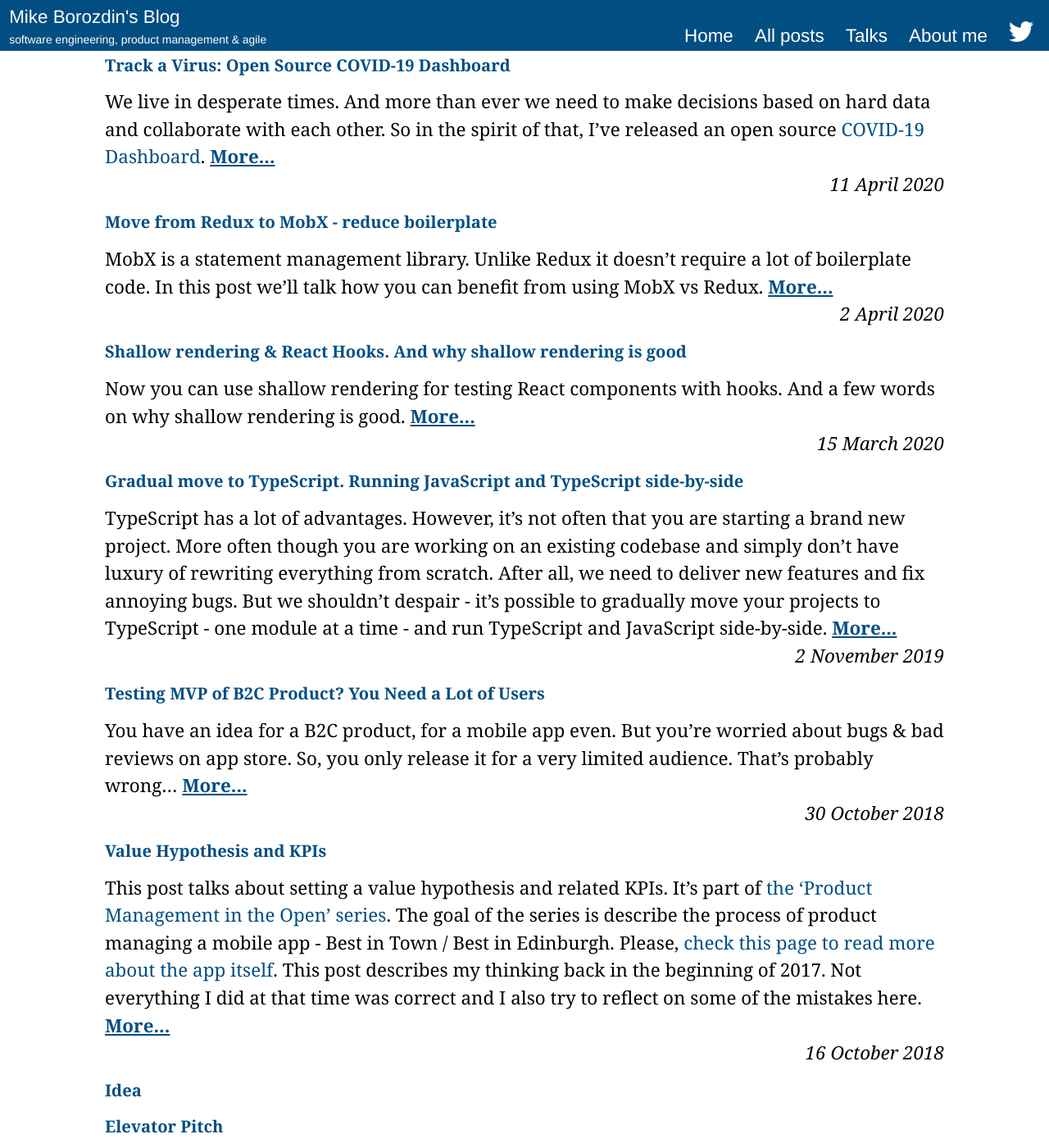
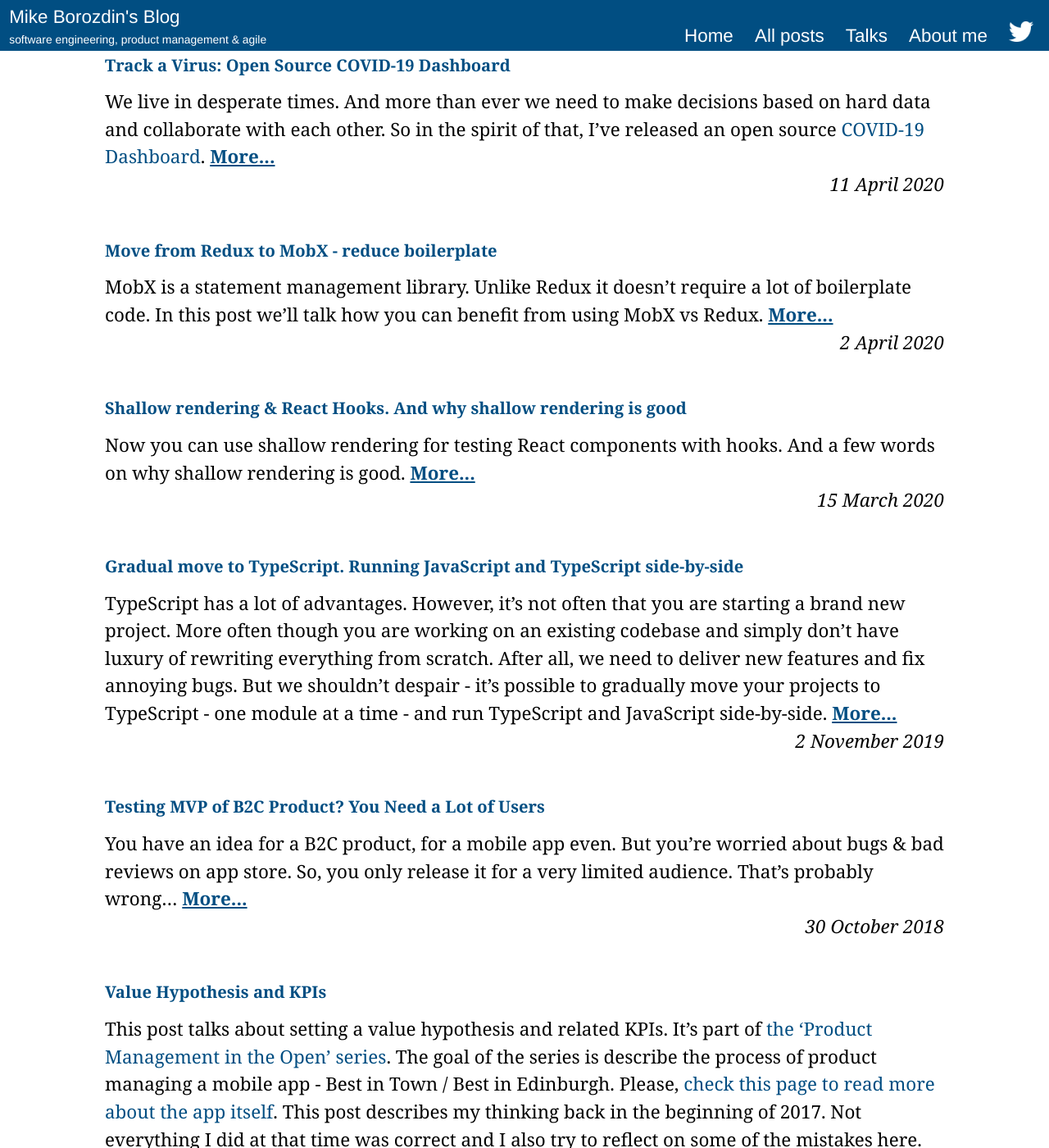
Before and after one commit to mikeborozdin/mikeborozdin.github.io, a Jekyll site: the page built from index.html, in a window 1280 px wide and 1400 px high. Shown: the whole window at 82% size. Built offline with Jekyll 4.4.1, drawn with Linux system fonts in a browser that asks for light colours; the list of posts is cut into pages by our own code.

Commit message:
more space between posts

```diff
--- a/css/main.css
+++ b/css/main.css
@@ -96,7 +96,8 @@
 
 .postFooter {
     text-align: right;
-    font-style: italic
+    font-style: italic;
+    margin-bottom: 3rem;
 }
 
 .postFooter p {
```
